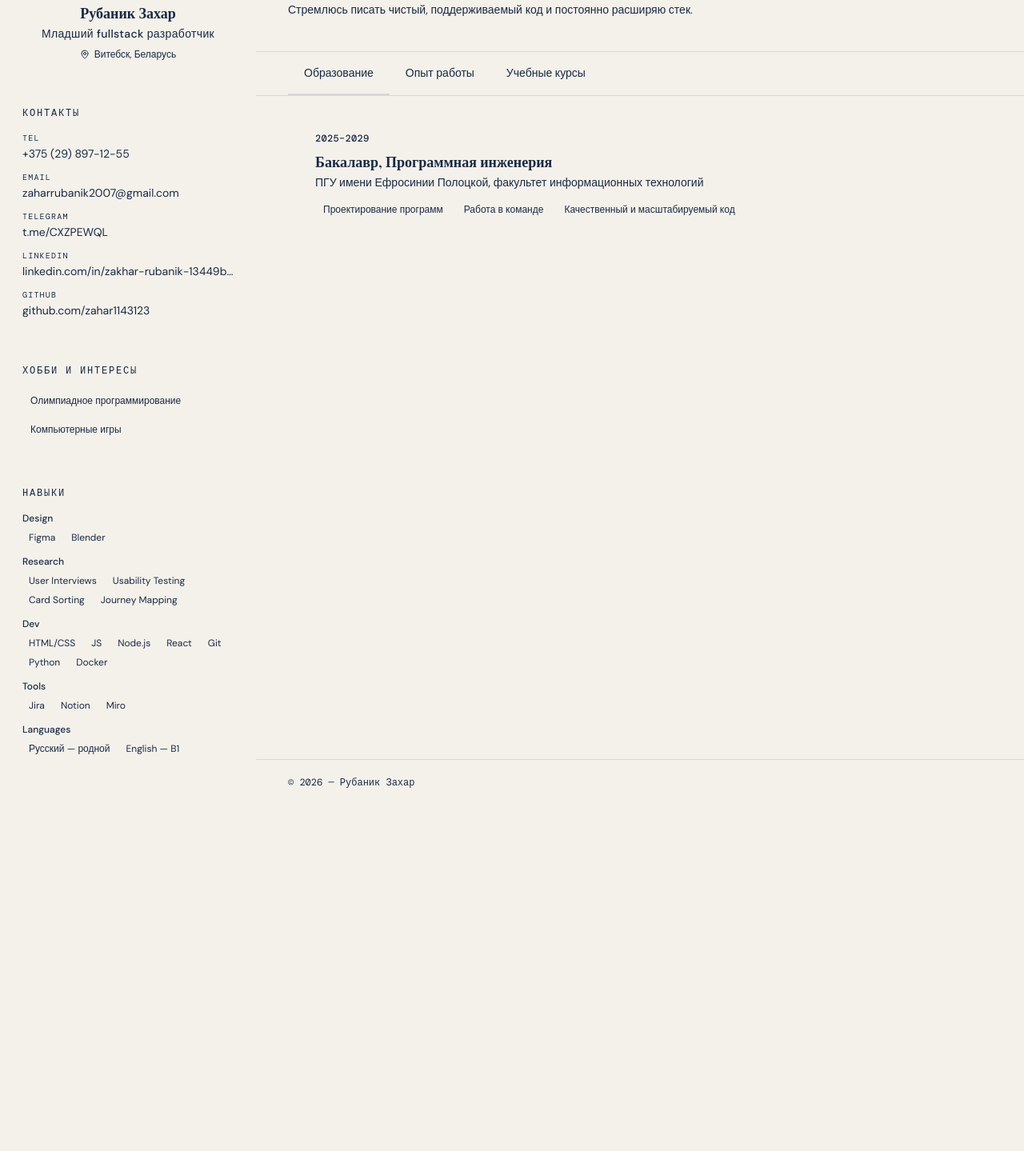
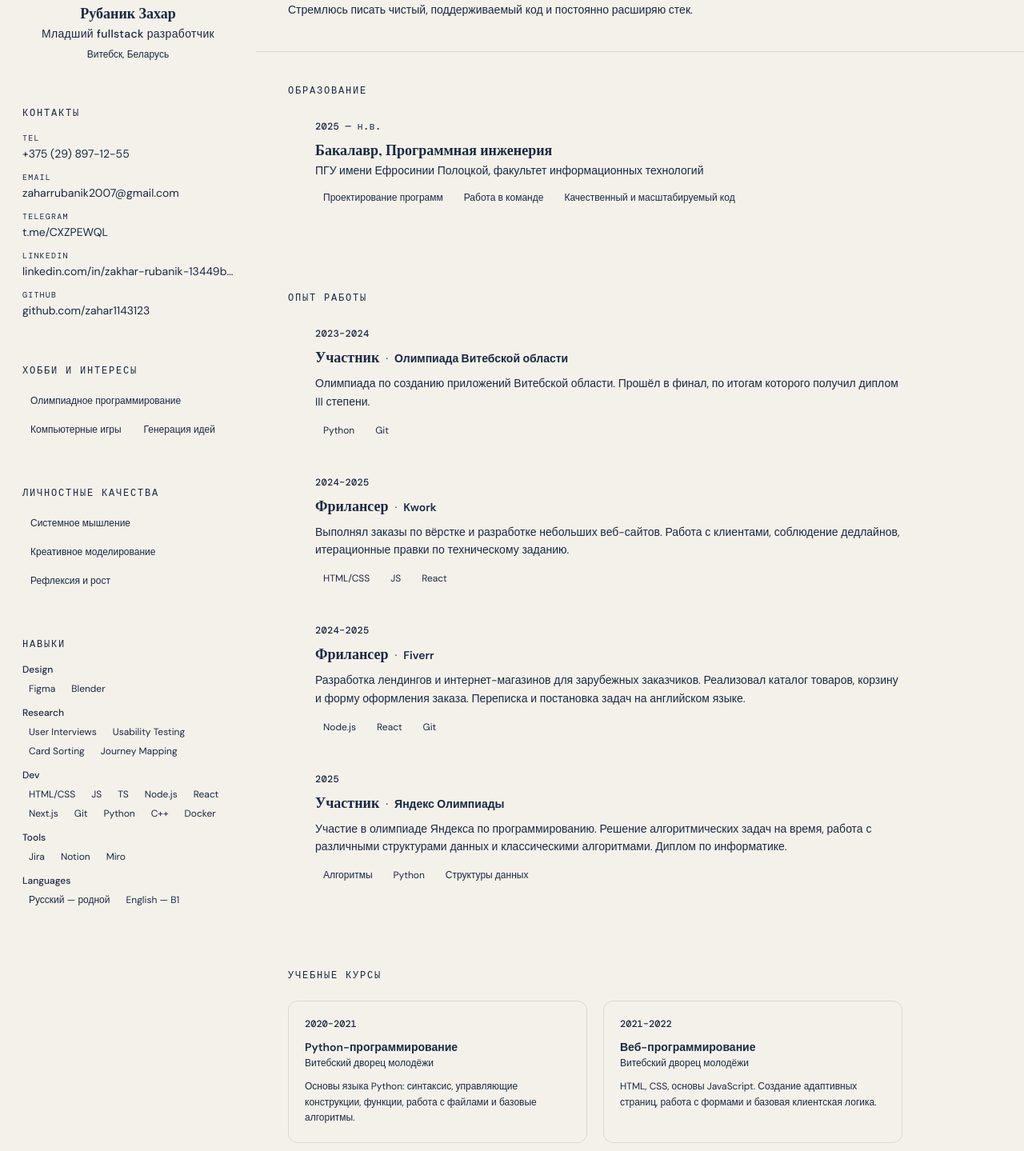
Before and after one commit to zahar1143123/Curriculum_Vitae, a React (Vite) app: page / in a window 1280 px wide. Shown: the part 151-1590 px from the top of the page at 80% size. Before the commit the page ends 1157 px from the top, so only its background shows below. Built offline with nearby package versions, Linux system fonts and the light colour scheme.

Commit message:
feat: update website design

```diff
--- a/index.html
+++ b/index.html
@@ -5,7 +5,7 @@
 
       <meta charset="UTF-8" />
       <meta name="viewport" content="width=device-width, initial-scale=1.0" />
-      <title>Create curriculum vitae (Copy)</title>
+      <title>Curriculum vitae</title>
       <meta name="description" content="Create professional CVs effortlessly with customizable sections for personal info, education, work experience, and achievements, available in multiple languages." />
       <meta name="robots" content="noindex, nofollow" />
       <style>html, body { height: 100%; margin: 0; } #root { height: 100%; }</style>
--- a/src/app/App.tsx
+++ b/src/app/App.tsx
@@ -1,5 +1,4 @@
 import { useState } from "react";
-import { MapPin } from "lucide-react";
 
 type Lang = "ru" | "en";
 
@@ -22,6 +21,13 @@ const t = {
     hobbiesItems: [
       "Олимпиадное программирование",
       "Компьютерные игры",
+      "Генерация идей",
+    ],
+    qualities: "Личностные качества",
+    qualitiesItems: [
+      "Системное мышление",
+      "Креативное моделирование",
+      "Рефлексия и рост",
     ],
     tabs: [
       "Образование",
@@ -30,7 +36,7 @@ const t = {
     ],
     education: [
       {
-        year: "2025–2029",
+        year: "2025 — н.в.",
         degree: "Бакалавр, Программная инженерия",
         institution:
           "ПГУ имени Ефросинии Полоцкой, факультет информационных технологий",
@@ -43,6 +49,14 @@ const t = {
       },
     ],
     experience: [
+       {
+        year: "2023–2024",
+        role: "Участник",
+        company: "Олимпиада Витебской области",
+        description:
+          "Олимпиада по созданию приложений Витебской области. Прошёл в финал, по итогам которого получил диплом III степени.",
+        tags: ["Python", "Git"],
+      },
       {
         year: "2024–2025",
         role: "Фрилансер",
@@ -56,7 +70,7 @@ const t = {
         role: "Фрилансер",
         company: "Fiverr",
         description:
-          "Разработка лендингов и простых веб-приложений для зарубежных заказчиков. Переписка и постановка задач на английском языке.",
+          "Разработка лендингов и интернет-магазинов для зарубежных заказчиков. Реализовал каталог товаров, корзину и форму оформления заказа. Переписка и постановка задач на английском языке.",
         tags: ["Node.js", "React", "Git"],
       },
       {
@@ -64,7 +78,7 @@ const t = {
         role: "Участник",
         company: "Яндекс Олимпиады",
         description:
-          "Участие в олимпиаде Яндекса по программированию. Решение алгоритмических задач на время, работа с различными структурами данных и классическими алгоритмами.",
+          "Участие в олимпиаде Яндекса по программированию. Решение алгоритмических задач на время, работа с различными структурами данных и классическими алгоритмами. Диплом по информатике.",
         tags: ["Алгоритмы", "Python", "Структуры данных"],
       },
     ],
@@ -75,7 +89,6 @@ const t = {
         provider: "Витебский дворец молодёжи",
         description:
           "Основы языка Python: синтаксис, управляющие конструкции, функции, работа с файлами и базовые алгоритмы.",
-        cert: "Свидетельство",
       },
       {
         year: "2021–2022",
@@ -83,7 +96,6 @@ const t = {
         provider: "Витебский дворец молодёжи",
         description:
           "HTML, CSS, основы JavaScript. Создание адаптивных страниц, работа с формами и базовая клиентская логика.",
-        cert: "Свидетельство",
       },
     ],
     skills: "Навыки",
@@ -106,6 +118,13 @@ const t = {
     hobbiesItems: [
       "Competitive Programming",
       "PC Gaming",
+      "Idea Generation",
+    ],
+    qualities: "Personal Qualities",
+    qualitiesItems: [
+      "Systems Thinking",
+      "Creative Modelling",
+      "Reflection & Growth",
     ],
     tabs: [
       "Education",
@@ -114,7 +133,7 @@ const t = {
     ],
     education: [
       {
-        year: "2025–2029",
+        year: "2025 — present",
         degree: "Bachelor, Software Engineering",
         institution:
           "PSU named after Euphrosyne of Polotsk, Faculty of Information Technologies",
@@ -127,6 +146,14 @@ const t = {
       },
     ],
     experience: [
+       {
+        year: "2023–2024",
+        role: "Participant",
+        company: "Vitebsk Region Olympiad",
+        description:
+          "Regional olympiad in application development. Reached the final stage and was awarded a 3rd Degree Diploma.",
+        tags: ["Python", "Git"],
+      },
       {
         year: "2024–2025",
         role: "Freelancer",
@@ -140,7 +167,7 @@ const t = {
         role: "Freelancer",
         company: "Fiverr",
         description:
-          "Built landing pages and simple web apps for international clients. All task management and communication conducted in English.",
+          "Built landing pages and e-commerce stores for international clients: product catalogue, shopping cart, and checkout form. All communication conducted in English.",
         tags: ["Node.js", "React", "Git"],
       },
       {
@@ -148,7 +175,7 @@ const t = {
         role: "Participant",
         company: "Yandex Olympiads",
         description:
-          "Competed in Yandex Programming Olympiad. Solved algorithmic problems under time constraints, working with data structures and classical algorithms.",
+          "Competed in Yandex Programming Olympiad. Solved algorithmic problems under time constraints, working with data structures and classical algorithms. Received a diploma in Computer Science.",
         tags: ["Algorithms", "Python", "Data Structures"],
       },
     ],
@@ -159,7 +186,6 @@ const t = {
         provider: "Vitebsk Youth Palace",
         description:
           "Python fundamentals: syntax, control flow, functions, file handling, and basic algorithms.",
-        cert: "Certificate",
       },
       {
         year: "2021–2022",
@@ -167,7 +193,6 @@ const t = {
         provider: "Vitebsk Youth Palace",
         description:
           "HTML, CSS, JavaScript basics. Building responsive pages, working with forms and basic client-side logic.",
-        cert: "Certificate",
       },
     ],
     skills: "Skills",
@@ -185,7 +210,7 @@ const skillGroups = [
   },
   {
     label: "Dev",
-    items: ["HTML/CSS", "JS", "Node.js", "React", "Git", "Python", "Docker"],
+    items: ["HTML/CSS", "JS", "TS", "Node.js", "React", "Next.js", "Git", "Python", "C++", "Docker"],
   },
   {
     label: "Tools",
@@ -208,7 +233,7 @@ const skillGroupsEn = [
   },
   {
     label: "Dev",
-    items: ["HTML/CSS", "JS", "Node.js", "React", "Git", "Python", "Docker"],
+    items: ["HTML/CSS", "JS", "TS", "Node.js", "React", "Next.js", "Git", "Python", "C++", "Docker"],
   },
   {
     label: "Tools",
@@ -222,7 +247,6 @@ const skillGroupsEn = [
 
 export default function App() {
   const [lang, setLang] = useState<Lang>("ru");
-  const [activeTab, setActiveTab] = useState(0);
   const data = t[lang];
   const groups = lang === "ru" ? skillGroups : skillGroupsEn;
 
@@ -236,7 +260,7 @@ export default function App() {
         {(["ru", "en"] as Lang[]).map((l) => (
           <button
             key={l}
-            onClick={() => { setLang(l); setActiveTab(0); }}
+            onClick={() => setLang(l)}
             className={`px-3 py-1 rounded-full text-xs font-medium tracking-widest uppercase transition-all duration-200 ${
               lang === l
                 ? "bg-accent text-accent-foreground shadow-sm"
@@ -267,12 +291,10 @@ export default function App() {
                   {data.name}
                 </h1>
                 <p className="text-accent text-xs mt-0.5 font-medium">{data.title}</p>
-                <div className="flex items-center gap-1 mt-1 text-primary-foreground/45 text-xs">
-                  <MapPin className="w-3 h-3" />{data.location}
-                </div>
+                <p className="mt-1 text-primary-foreground/45 text-xs">{data.location}</p>
               </div>
             </div>
-            <div className="grid grid-cols-2 sm:grid-cols-3 gap-x-6 gap-y-3 mb-5">
+            <div className="grid grid-cols-1 sm:grid-cols-2 md:grid-cols-3 gap-x-6 gap-y-3 mb-5">
               {[
                 { label: "Tel", href: `tel:${data.phone.replace(/\s/g, "")}`, value: data.phone },
                 { label: "Email", href: `mailto:${data.email}`, value: data.email },
@@ -294,13 +316,24 @@ export default function App() {
 
             <div className="h-px bg-primary-foreground/10 mb-5" />
 
-            {/* Hobbies + Skills compact row */}
-            <div className="flex flex-col sm:flex-row gap-5">
+            {/* Hobbies + Qualities + Skills */}
+            <div className="flex flex-col gap-5">
               <div className="min-w-0">
                 <p className="text-[9px] uppercase tracking-[0.12em] text-primary-foreground/30 mb-2"
                   style={{ fontFamily: "'DM Mono', monospace" }}>{data.hobbies}</p>
                 <div className="flex flex-wrap gap-1.5">
                   {data.hobbiesItems.map((label: string) => (
+                    <span key={label} className="bg-primary-foreground/8 rounded px-2 py-1 text-xs text-primary-foreground/65 whitespace-nowrap">
+                      {label}
+                    </span>
+                  ))}
+                </div>
+              </div>
+              <div className="min-w-0">
+                <p className="text-[9px] uppercase tracking-[0.12em] text-primary-foreground/30 mb-2"
+                  style={{ fontFamily: "'DM Mono', monospace" }}>{data.qualities}</p>
+                <div className="flex flex-wrap gap-1.5">
+                  {data.qualitiesItems.map((label: string) => (
                     <span key={label} className="bg-primary-foreground/8 rounded px-2 py-1 text-xs text-primary-foreground/65 whitespace-nowrap">
                       {label}
                     </span>
@@ -350,10 +383,7 @@ export default function App() {
                 <p className="text-accent text-sm mt-1 font-medium tracking-wide">
                   {data.title}
                 </p>
-                <div className="flex items-center justify-center gap-1.5 mt-2 text-primary-foreground/50 text-xs">
-                  <MapPin className="w-3 h-3" />
-                  {data.location}
-                </div>
+                <p className="mt-2 text-primary-foreground/50 text-xs">{data.location}</p>
               </div>
             </div>
 
@@ -421,6 +451,28 @@ export default function App() {
 
             <div className="h-px bg-primary-foreground/10" />
 
+            {/* Qualities */}
+            <div>
+              <h2
+                className="text-xs uppercase tracking-[0.15em] text-primary-foreground/40 mb-4"
+                style={{ fontFamily: "'DM Mono', monospace" }}
+              >
+                {data.qualities}
+              </h2>
+              <div className="flex flex-wrap gap-2">
+                {data.qualitiesItems.map((label: string) => (
+                  <span
+                    key={label}
+                    className="bg-primary-foreground/8 rounded px-2.5 py-1.5 text-xs text-primary-foreground/65 whitespace-nowrap"
+                  >
+                    {label}
+                  </span>
+                ))}
+              </div>
+            </div>
+
+            <div className="h-px bg-primary-foreground/10" />
+
             {/* Skills */}
             <div className="pb-8">
               <h2
@@ -469,31 +521,16 @@ export default function App() {
             </div>
           </div>
 
-          {/* Tab bar */}
-          <div className="px-10 border-b border-border bg-card sticky top-0 z-40 overflow-x-auto">
-            <div className="flex gap-0 min-w-max">
-              {data.tabs.map((tab, i) => (
-                <button
-                  key={tab}
-                  onClick={() => setActiveTab(i)}
-                  className={`px-5 py-4 text-sm font-medium border-b-2 transition-all duration-150 whitespace-nowrap ${
-                    activeTab === i
-                      ? "border-accent text-accent"
-                      : "border-transparent text-muted-foreground hover:text-foreground hover:border-border"
-                  }`}
-                >
-                  {tab}
-                </button>
-              ))}
-            </div>
-          </div>
-
-          {/* Tab content */}
-          <div className="flex-1 px-10 py-10">
-            <div className="max-w-3xl">
+          {/* Content */}
+          <div className="flex-1 px-6 sm:px-10 py-10">
+            <div className="max-w-3xl flex flex-col gap-12">
 
               {/* Education */}
-              {activeTab === 0 && (
+              <section>
+                <h2 className="text-xs uppercase tracking-[0.15em] text-muted-foreground/50 mb-6"
+                  style={{ fontFamily: "'DM Mono', monospace" }}>
+                  {data.tabs[0]}
+                </h2>
                 <div className="flex flex-col gap-8">
                   {data.education.map((item, i) => (
                     <div key={i} className="flex gap-6">
@@ -504,16 +541,12 @@ export default function App() {
                         )}
                       </div>
                       <div className="flex-1 pb-2">
-                        <span
-                          className="text-xs text-accent font-medium tracking-wide"
-                          style={{ fontFamily: "'DM Mono', monospace" }}
-                        >
+                        <span className="text-xs text-accent font-medium tracking-wide"
+                          style={{ fontFamily: "'DM Mono', monospace" }}>
                           {item.year}
                         </span>
-                        <h3
-                          className="text-lg font-semibold text-foreground mt-1"
-                          style={{ fontFamily: "'Playfair Display', serif" }}
-                        >
+                        <h3 className="text-lg font-semibold text-foreground mt-1"
+                          style={{ fontFamily: "'Playfair Display', serif" }}>
                           {item.degree}
                         </h3>
                         <p className="text-sm font-medium text-muted-foreground mt-0.5">
@@ -526,10 +559,8 @@ export default function App() {
                         )}
                         <div className="flex flex-wrap gap-1.5 mt-3">
                           {item.tags.map((tag) => (
-                            <span
-                              key={tag}
-                              className="text-xs bg-secondary text-secondary-foreground px-2.5 py-1 rounded-full"
-                            >
+                            <span key={tag}
+                              className="text-xs bg-secondary text-secondary-foreground px-2.5 py-1 rounded-full">
                               {tag}
                             </span>
                           ))}
@@ -538,10 +569,16 @@ export default function App() {
                     </div>
                   ))}
                 </div>
-              )}
+              </section>
+
+              <div className="h-px bg-border" />
 
               {/* Work Experience */}
-              {activeTab === 1 && (
+              <section>
+                <h2 className="text-xs uppercase tracking-[0.15em] text-muted-foreground/50 mb-6"
+                  style={{ fontFamily: "'DM Mono', monospace" }}>
+                  {data.tabs[1]}
+                </h2>
                 <div className="flex flex-col gap-8">
                   {data.experience.map((item, i) => (
                     <div key={i} className="flex gap-6">
@@ -552,33 +589,25 @@ export default function App() {
                         )}
                       </div>
                       <div className="flex-1 pb-2">
-                        <span
-                          className="text-xs text-accent font-medium tracking-wide"
-                          style={{ fontFamily: "'DM Mono', monospace" }}
-                        >
+                        <span className="text-xs text-accent font-medium tracking-wide"
+                          style={{ fontFamily: "'DM Mono', monospace" }}>
                           {item.year}
                         </span>
                         <div className="flex items-baseline gap-2 mt-1 flex-wrap">
-                          <h3
-                            className="text-lg font-semibold text-foreground"
-                            style={{ fontFamily: "'Playfair Display', serif" }}
-                          >
+                          <h3 className="text-lg font-semibold text-foreground"
+                            style={{ fontFamily: "'Playfair Display', serif" }}>
                             {item.role}
                           </h3>
                           <span className="text-muted-foreground/40 text-sm">·</span>
-                          <span className="text-sm font-semibold text-accent">
-                            {item.company}
-                          </span>
+                          <span className="text-sm font-semibold text-accent">{item.company}</span>
                         </div>
                         <p className="text-sm text-muted-foreground mt-2 leading-relaxed">
                           {item.description}
                         </p>
                         <div className="flex flex-wrap gap-1.5 mt-3">
                           {item.tags.map((tag) => (
-                            <span
-                              key={tag}
-                              className="text-xs bg-secondary text-secondary-foreground px-2.5 py-1 rounded-full"
-                            >
+                            <span key={tag}
+                              className="text-xs bg-secondary text-secondary-foreground px-2.5 py-1 rounded-full">
                               {tag}
                             </span>
                           ))}
@@ -587,27 +616,24 @@ export default function App() {
                     </div>
                   ))}
                 </div>
-              )}
+              </section>
+
+              <div className="h-px bg-border" />
 
               {/* Courses */}
-              {activeTab === 2 && (
+              <section>
+                <h2 className="text-xs uppercase tracking-[0.15em] text-muted-foreground/50 mb-6"
+                  style={{ fontFamily: "'DM Mono', monospace" }}>
+                  {data.tabs[2]}
+                </h2>
                 <div className="grid sm:grid-cols-2 gap-5">
                   {data.courses.map((item, i) => (
-                    <div
-                      key={i}
-                      className="bg-card rounded-xl border border-border p-5 flex flex-col gap-3 hover:border-accent/40 hover:shadow-sm transition-all duration-200"
-                    >
-                      <div className="flex items-start justify-between gap-2">
-                        <span
-                          className="text-xs text-accent font-medium"
-                          style={{ fontFamily: "'DM Mono', monospace" }}
-                        >
-                          {item.year}
-                        </span>
-                        <span className="text-xs bg-accent/10 text-accent px-2 py-0.5 rounded-full font-medium flex-shrink-0">
-                          {item.cert}
-                        </span>
-                      </div>
+                    <div key={i}
+                      className="bg-card rounded-xl border border-border p-5 flex flex-col gap-3">
+                      <span className="text-xs text-accent font-medium"
+                        style={{ fontFamily: "'DM Mono', monospace" }}>
+                        {item.year}
+                      </span>
                       <div>
                         <h3 className="text-sm font-semibold text-foreground leading-snug">
                           {item.title}
@@ -622,7 +648,7 @@ export default function App() {
                     </div>
                   ))}
                 </div>
-              )}
+              </section>
 
             </div>
           </div>
```
Also changed, not shown: 2 other files (tests, documents, lock files or other folders).
